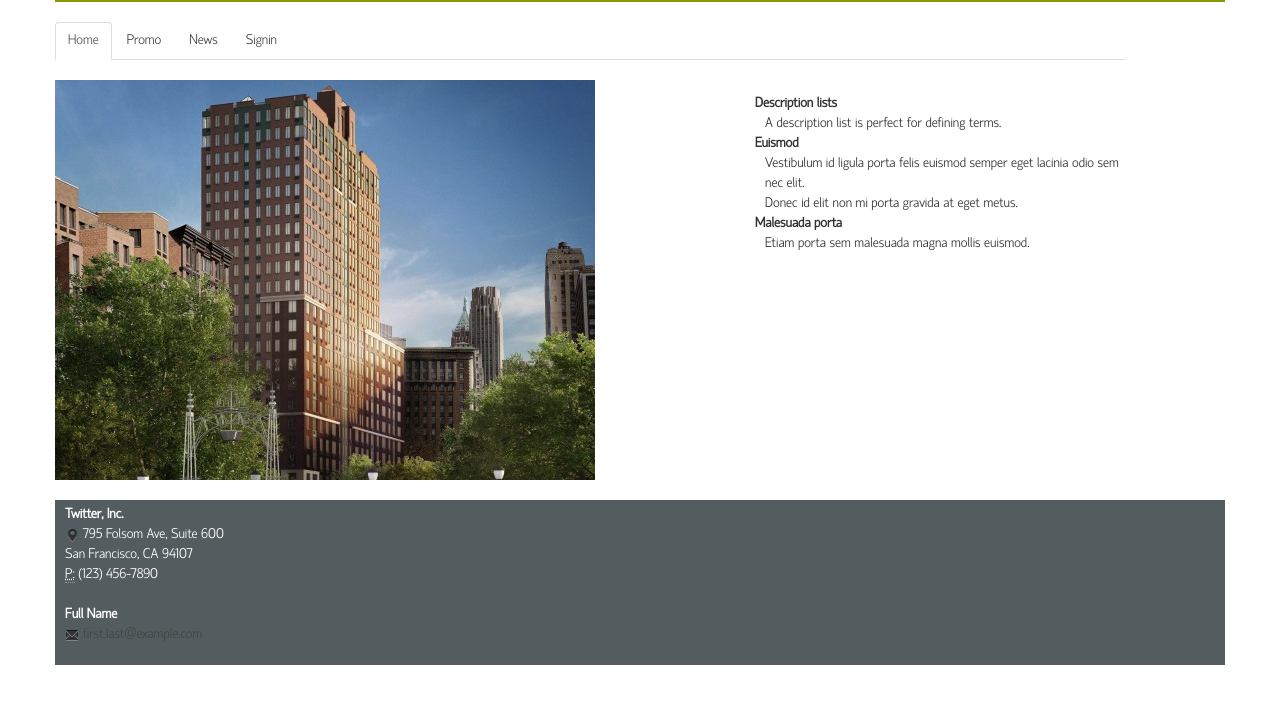
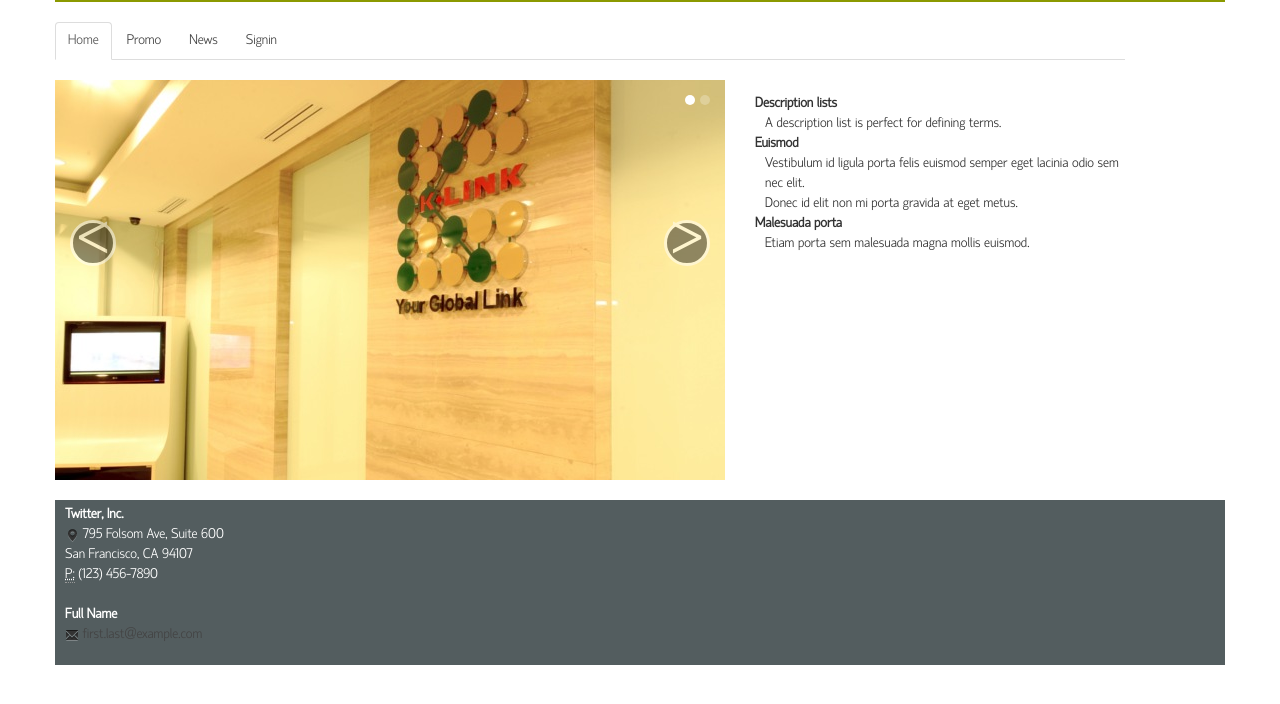
Before and after one commit to duniadua/mustached-octo-tyrion, a CodeIgniter app: page / in a window 1280 px wide. Shown: the top 704 px of the page. Run offline with CodeIgniter, Linux system fonts and the light colour scheme; some libraries are stand-ins or nearby versions; some web fonts are replaced.

Commit message:
new pict 640*400

```diff
--- a/application/views/body.php
+++ b/application/views/body.php
@@ -14,14 +14,14 @@
                 </ol>
                 <div class="carousel-inner">
                     <div class="item active">
-                        <img src="<?php echo base_url(); ?>images/portfolio/original-540x400.jpg" alt="">
+                        <img src="<?php echo base_url(); ?>images/portfolio/porto_klink.jpg" alt="">
                     </div>
                     <div class="item">
-                        <img src="<?php echo base_url(); ?>images/portfolio/EDWARD-SHARPE-540x389.jpg" alt="">
+                        <img src="<?php echo base_url(); ?>images/portfolio/porto_klink_new.jpg" alt="">
                     </div>
                 </div>
-<!--                <a class="left carousel-control" href="#myCarousel" data-slide="prev">&lsaquo;</a>
-                <a class="right carousel-control" href="#myCarousel" data-slide="next">&rsaquo;</a>-->
+                <a class="left carousel-control" href="#myCarousel" data-slide="prev">&lsaquo;</a>
+                <a class="right carousel-control" href="#myCarousel" data-slide="next">&rsaquo;</a>
 
             </div>
         </div>
```
